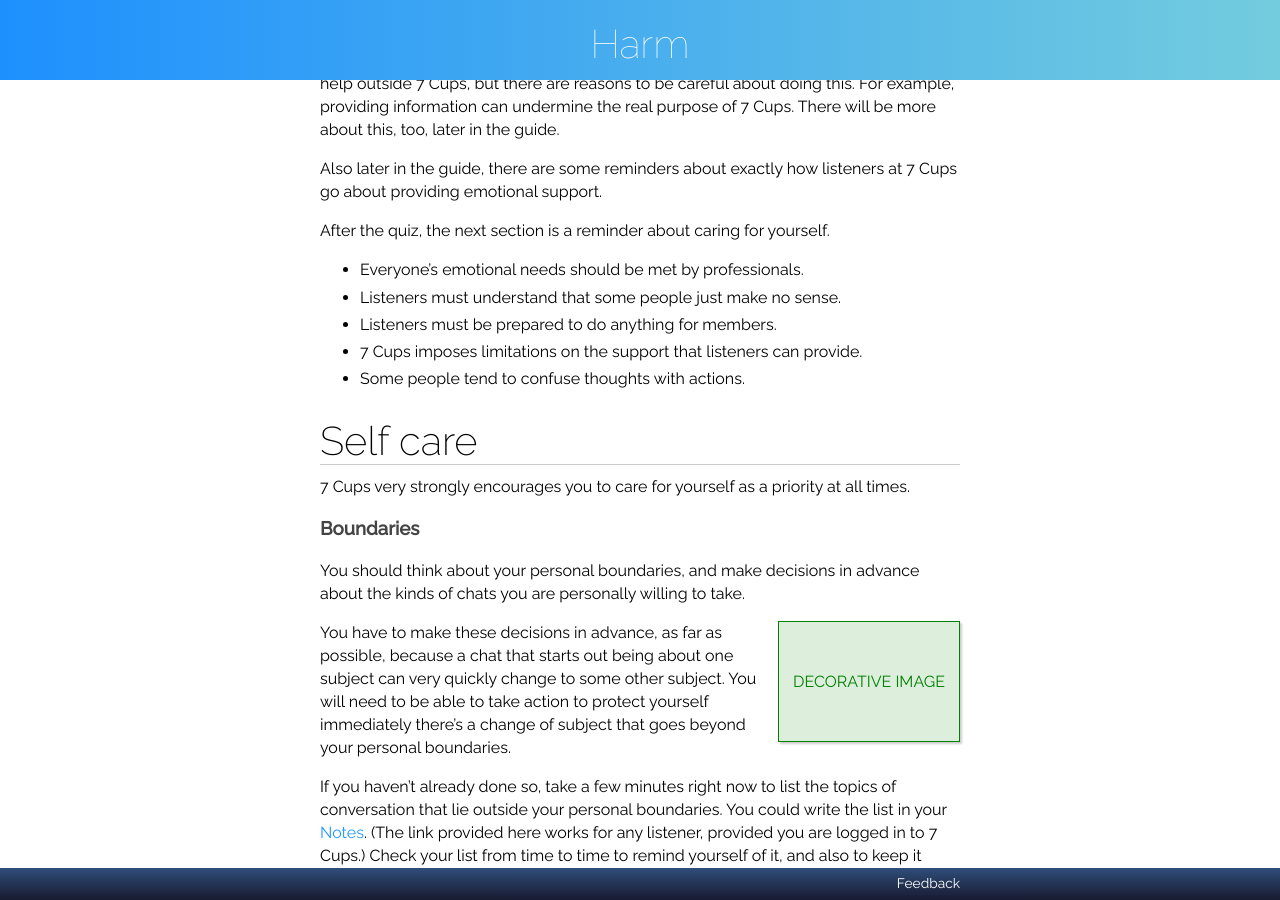
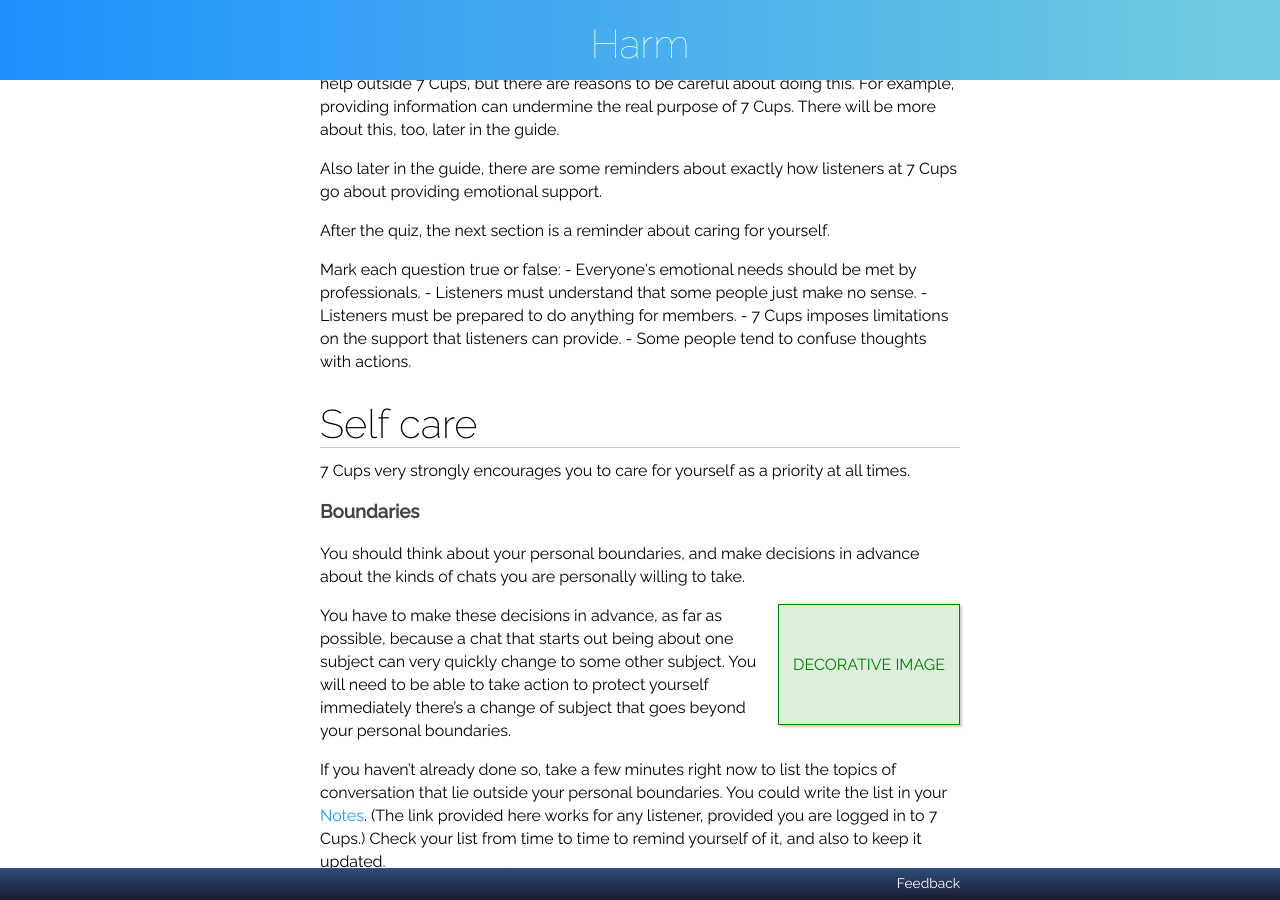
Before and after one commit to RarelyCharlie/rarelycharlie.github.io, a Jekyll site: the page built from _guide/harm.md, in a window 1280 px wide and 900 px high, scrolled down 3063 px. Built offline with Jekyll 4.4.1, drawn with Linux system fonts in a browser that asks for light colours; nearby versions of some CDN libraries.

Commit message:
mark up quiz

```diff
--- a/_guide/harm.md
+++ b/_guide/harm.md
@@ -99,12 +99,15 @@ Also later in the guide, there are some reminders about exactly how listeners at
 
 After the quiz, the next section is a reminder about caring for yourself.
 
+<div class="quiz">
+Mark each question true or false:
+
 - Everyone's emotional needs should be met by professionals.
 - Listeners must understand that some people just make no sense.
 - Listeners must be prepared to do anything for members.
 - 7 Cups imposes limitations on the support that listeners can provide.
 - Some people tend to confuse thoughts with actions.
-{:.quiz}
+</div>
 
 # Self care
 
```
